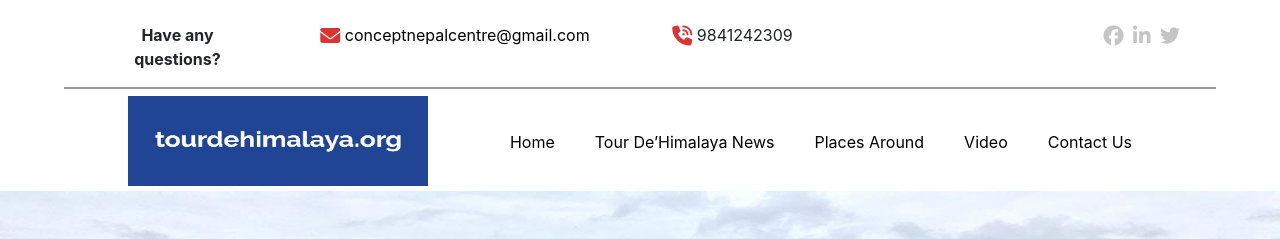
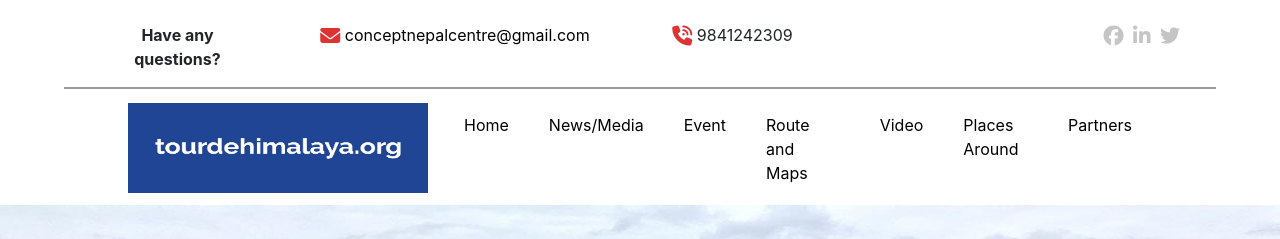
Before and after one commit to Sarad27/Tourdehimalaya, a plain HTML site: page index.html in a window 1280 px wide. Shown: the top 239 px of the page. Drawn offline with nearby package versions, Linux system fonts and the light colour scheme.

Commit message:
Update index.html

```diff
--- a/index.html
+++ b/index.html
@@ -64,16 +64,22 @@
           <a class="nav-link" href="index.html">Home </a>
         </li>
         <li class="nav-item">
-          <a class="nav-link" href="main.html">Tour De’Himalaya News</a>
+          <a class="nav-link" href="main.html">News/Media</a>
+        </li>
+        <li class="nav-item">
+          <a class="nav-link" href="events.html">Event</a>
+        </li>
+        <li class="nav-item">
+          <a class="nav-link" href="maps.html">Route and Maps</a>
+        </li>
+        <li class="nav-item">
+          <a class="nav-link" href="videos.html">Video</a>
         </li>
         <li class="nav-item">
           <a class="nav-link" href="places.html">Places Around</a>
         </li>
         <li class="nav-item">
-          <a class="nav-link" href="videos.html">Video</a>
-        </li>
-        <li class="nav-item">
-          <a class="nav-link" href="contact.html">Contact Us</a>
+          <a class="nav-link" href="partners.html">Partners</a>
         </li>
       </ul>
     </div>
```
